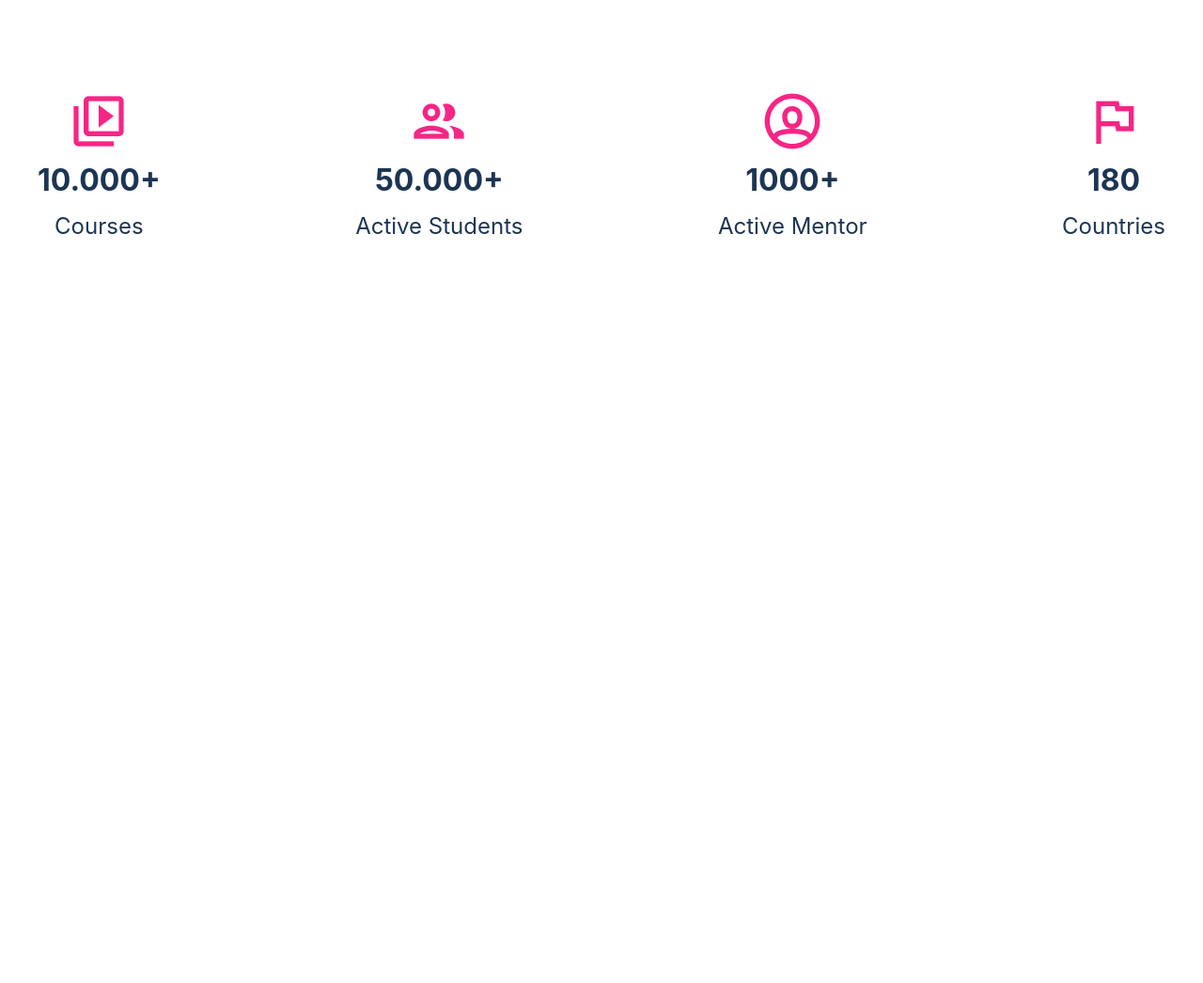
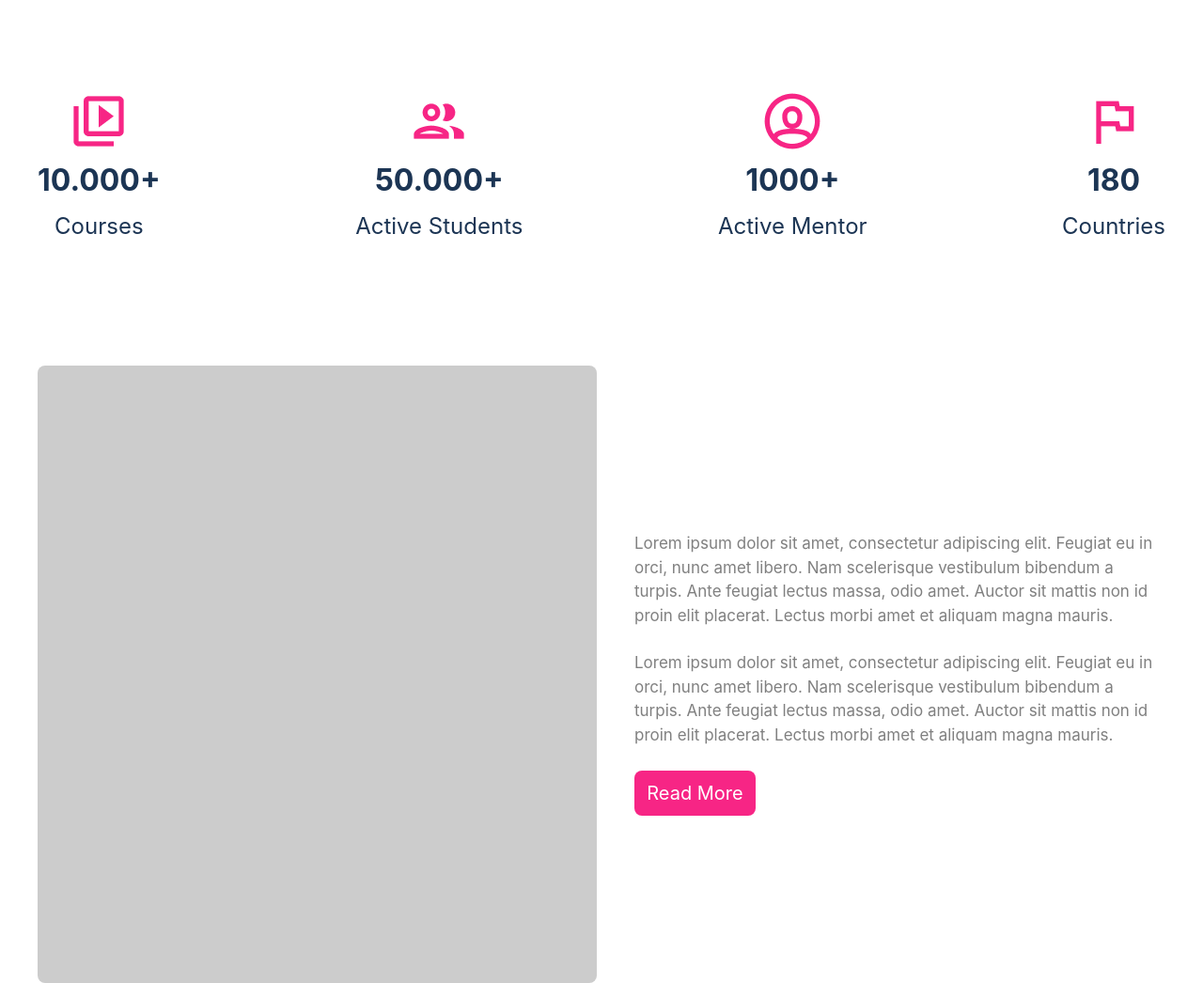
Before and after one commit to zargulak11-hash/groups, a website: page index.html in a window 1280 px wide. Shown: the part 3119-4165 px from the top of the page at 94% size. Before the commit the page ends 3378 px from the top, so only its background shows below. Drawn offline with nearby package versions, Linux system fonts and the light colour scheme; files that its build step writes are made by us from their sources.

Commit message:
commit6'zarina

```diff
--- a/index.html
+++ b/index.html
@@ -175,7 +175,7 @@
             <div class="w-[288px] h-[60px] rounded-[8px] bg-[#F72585] m-auto text-center mt-[40px] font-medium pt-[15px] text-[white] **:not-last-of-type:not-only:not-odd:not-even:not-only-of-type:not-last:">More Courses</div>
         </section>
         <section class="max-w-[1250px] m-auto lg:mt-[100px]">
-            <h1 class="text-[#1C3554] text-[35px] lg:text-[48px] font-bold ">Top Categories</h1>
+            <h1 class="text-[#1C3554] text-[35px] lg:text-[48px] font-bold lg:ml-[0px] ml-[40px]">Top Categories</h1>
              <div class=" flex flex-wrap  mt-[50px]  gap-[20px] justify-center">
                 <div class="w-[296px] h-[350px] rounded-[8px] bg-[#00000099]">
                     <h1 class="font-medium text-[24px] text-[white] text-center pt-[280px]">Art & Design</h1>
@@ -225,6 +225,18 @@
                 <p class="text-[24px] text-[#1C3554]">Countries</p>
             </div>
         </section>
+        <section
+                class="flex flex-col lg:flex-row justify-between max-w-[1200px] m-auto items-center mt-[50px] lg:mt-[130px] gap-[40px]">
+
+                <div class="lg:w-[608px] w-[350px] h-[500px] lg:h-[657px] rounded-[8px] bg-[#CCCCCC]"></div>
+
+                <div class="flex flex-col gap-[25px]  lg:items-start     lg:text-left">
+                    <p class="text-[17px] text-[#808080] w-[350px] lg:w-[565px] font-Montserrat">Lorem ipsum dolor sit amet, consectetur adipiscing elit. Feugiat eu in orci, nunc amet libero. Nam scelerisque vestibulum bibendum a turpis. Ante feugiat lectus massa, odio amet. Auctor sit mattis non id proin elit placerat. Lectus morbi amet et aliquam magna mauris.</p>
+                    <p class="text-[17px] text-[#808080] w-[350px] lg:w-[565px] font-Montserrat">Lorem ipsum dolor sit amet, consectetur adipiscing elit. Feugiat eu in orci, nunc amet libero. Nam scelerisque vestibulum bibendum a turpis. Ante feugiat lectus massa, odio amet. Auctor sit mattis non id proin elit placerat. Lectus morbi amet et aliquam magna mauris.</p>
+                    <button class="w-[129px] h-[48px] rounded-[8px] bg-[#F72585]  text-[white] text-[20px]">Read
+                        More</button>
+                </div>
+            </section>
     </main>
 </body>
 </html>
```
